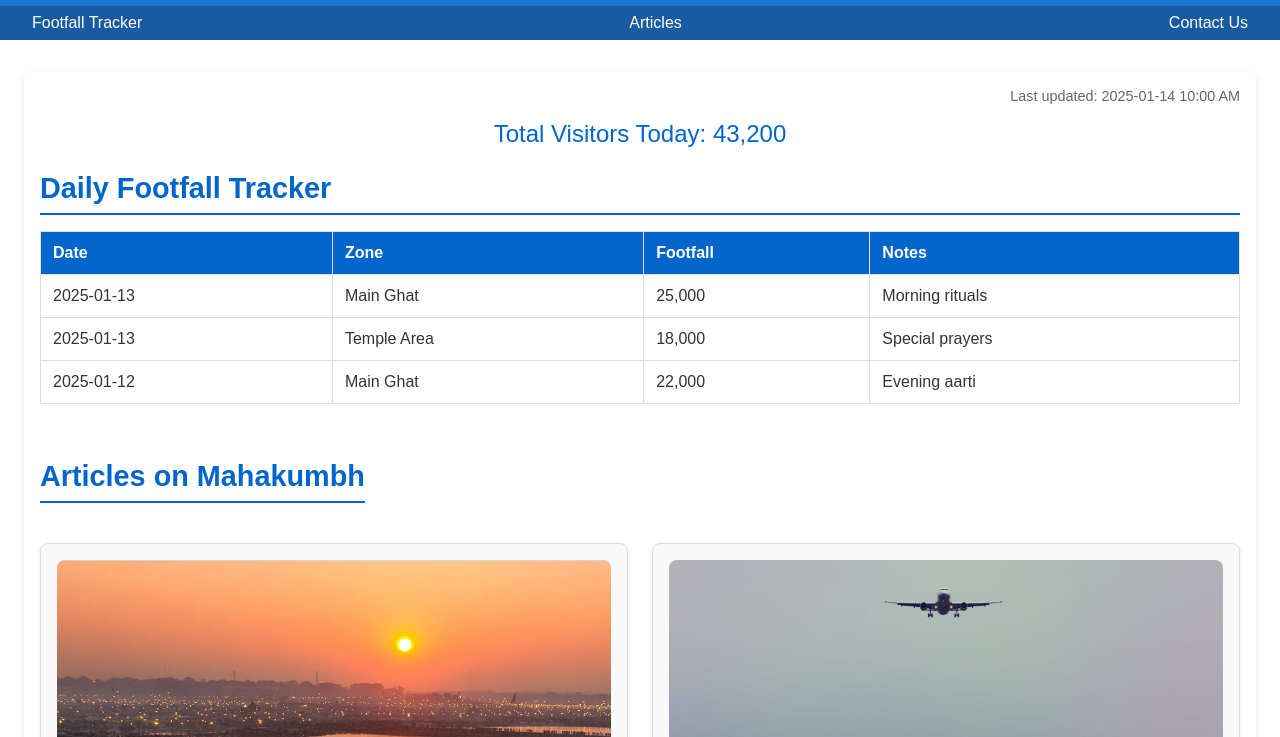
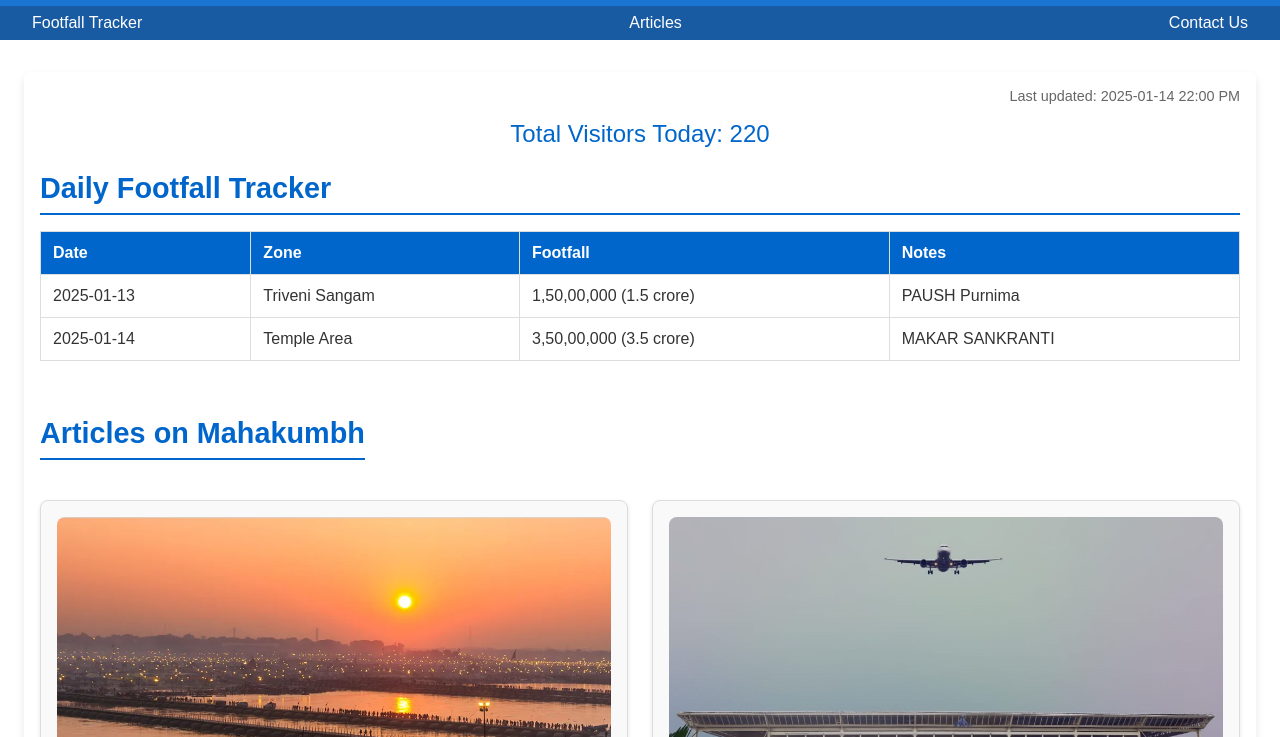
Before and after one commit to ashish333mishra/Mahakumbh2025, a plain HTML site: page index.html in a window 1280 px wide. Shown: the part 63-800 px from the top of the page. Drawn offline with Linux system fonts and the light colour scheme.

Commit message:
Update index.html

```diff
--- a/index.html
+++ b/index.html
@@ -195,11 +195,11 @@
 
     <div class="container">
         <div class="last-updated">
-            Last updated: <span id="last-updated-time">2025-01-14 10:00 AM</span>
+            Last updated: <span id="last-updated-time">2025-01-14 22:00 PM</span>
         </div>
 
         <div class="visitor-count">
-            Total Visitors Today: <span id="visitor-count">43,200</span>
+            Total Visitors Today: <span id="visitor-count">220</span>
         </div>
 
         <section id="footfall-tracker" class="footfall-tracker">
@@ -216,21 +216,15 @@
                 <tbody>
                     <tr>
                         <td>2025-01-13</td>
-                        <td>Main Ghat</td>
-                        <td>25,000</td>
-                        <td>Morning rituals</td>
+                        <td>Triveni Sangam</td>
+                        <td>1,50,00,000 (1.5 crore)</td>
+                        <td>PAUSH Purnima</td>
                     </tr>
                     <tr>
-                        <td>2025-01-13</td>
+                        <td>2025-01-14</td>
                         <td>Temple Area</td>
-                        <td>18,000</td>
-                        <td>Special prayers</td>
-                    </tr>
-                    <tr>
-                        <td>2025-01-12</td>
-                        <td>Main Ghat</td>
-                        <td>22,000</td>
-                        <td>Evening aarti</td>
+                        <td>3,50,00,000 (3.5 crore)</td>
+                        <td>MAKAR SANKRANTI</td>
                     </tr>
                 </tbody>
             </table>
@@ -259,7 +253,7 @@
     </div>
 
     <footer>
-        <p>&copy; 2025 Mahakumbh Organizer Team</p>
+        <p>&copy; 2025 Mahakumbh tracker</p>
     </footer>
 </body>
 </html>
```
